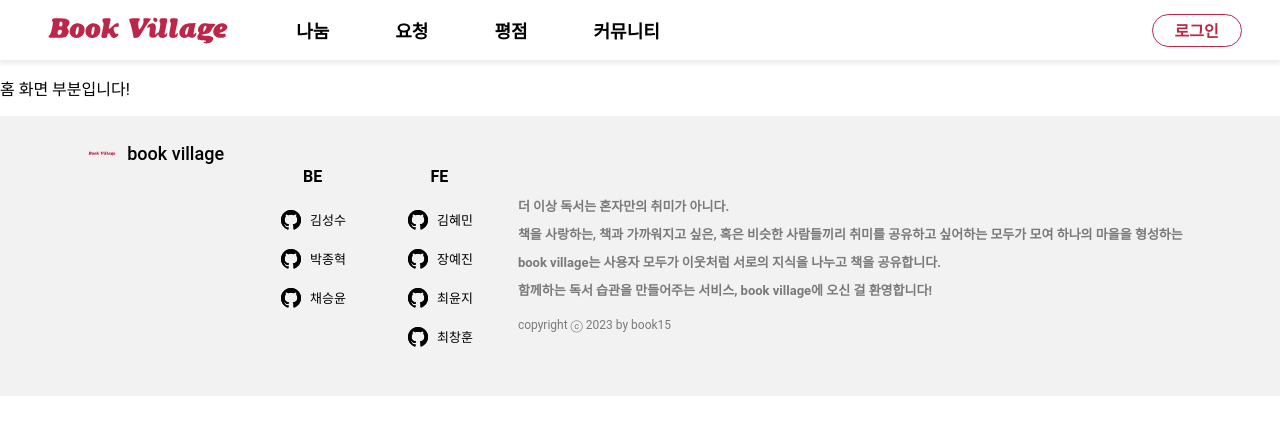
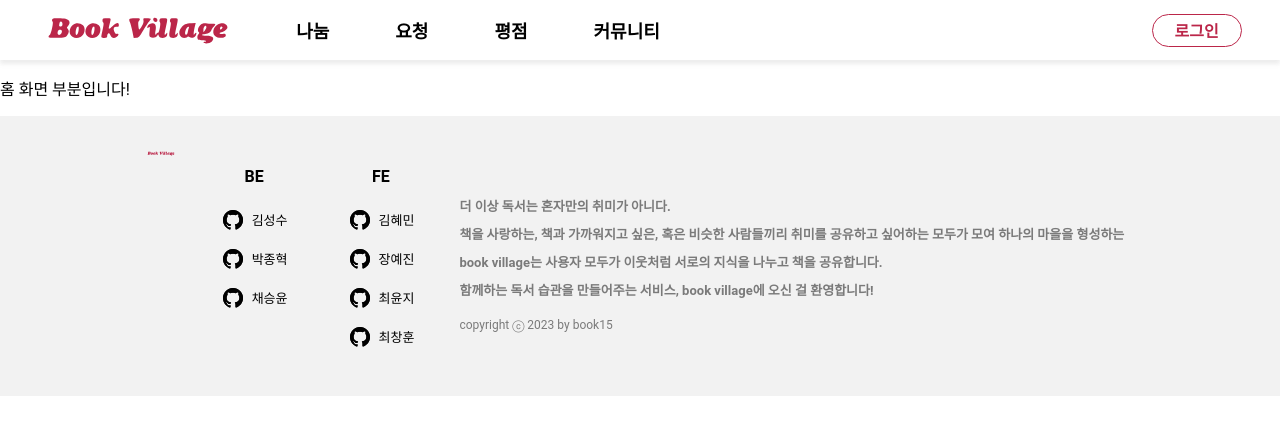
Before and after one commit to codestates-seb/seb41_main_015, a React (Create React App) app in the folder client/: page / in a window 1280 px wide. Shown: the top 434 px of the page. Built offline with nearby package versions, Linux system fonts and the light colour scheme.

Commit message:
footer 변경

```diff
--- a/client/src/components/Footer.js
+++ b/client/src/components/Footer.js
@@ -41,11 +41,6 @@ const SFooterLogo = styled.div`
   .logo {
     width: 30px;
     height: 33px;
-  }
-  .logoFont {
-    margin: 0 10px;
-    font-size: 18px;
-    font-weight: 500;
   }
 `;
 
@@ -98,7 +93,6 @@ const Footer = () => {
       <SFooterLogo>
         <a href="/">
           <img src={logo} alt="logo" className="logo" />
-          <div className="logoFont">book village</div>
         </a>
       </SFooterLogo>
       <SGitContainer>
```
